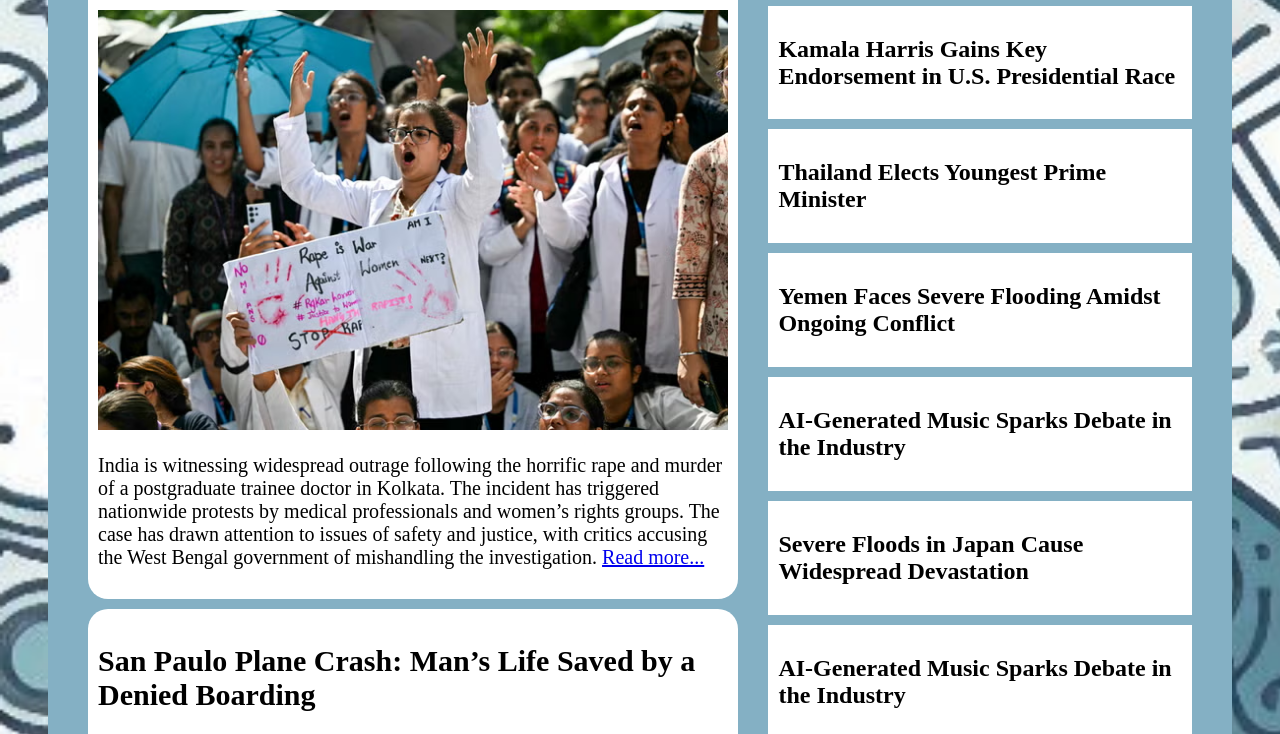
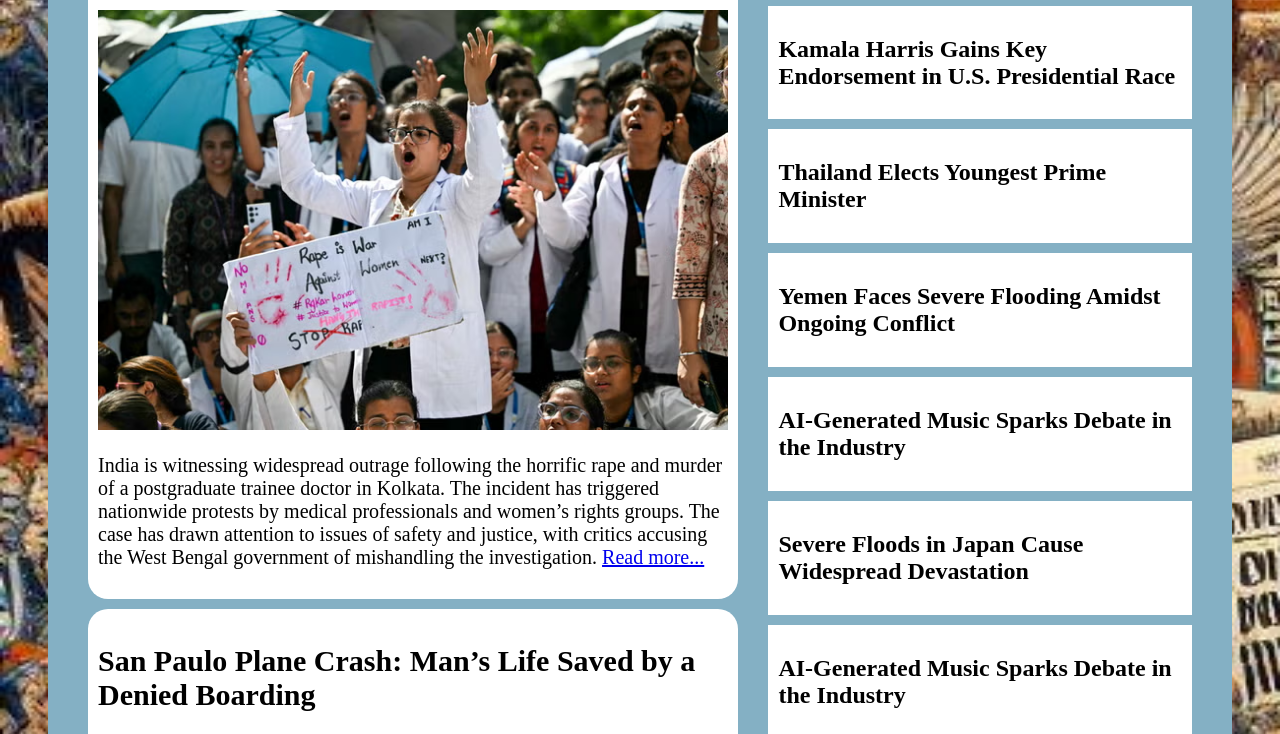
Before and after one commit to DarkEmpress/IWP, a plain HTML site: page index.html in a window 1280 px wide. Shown: the part 340-1074 px from the top of the page. Drawn offline with Linux system fonts and the light colour scheme; a script that the page names is missing; a web font is replaced by a local one.

Commit message:
version changes

```diff
--- a/style.css
+++ b/style.css
@@ -1,8 +1,9 @@
 @media (min-width:481px){
 body{
-    background-image: url("./images/bg.png");
+    background-image: url("./images/bg.jpg");
     background-size: cover;
     background-repeat: no-repeat;
+    height: 100%;
 }
 header{
     color: #ffffff;
```
